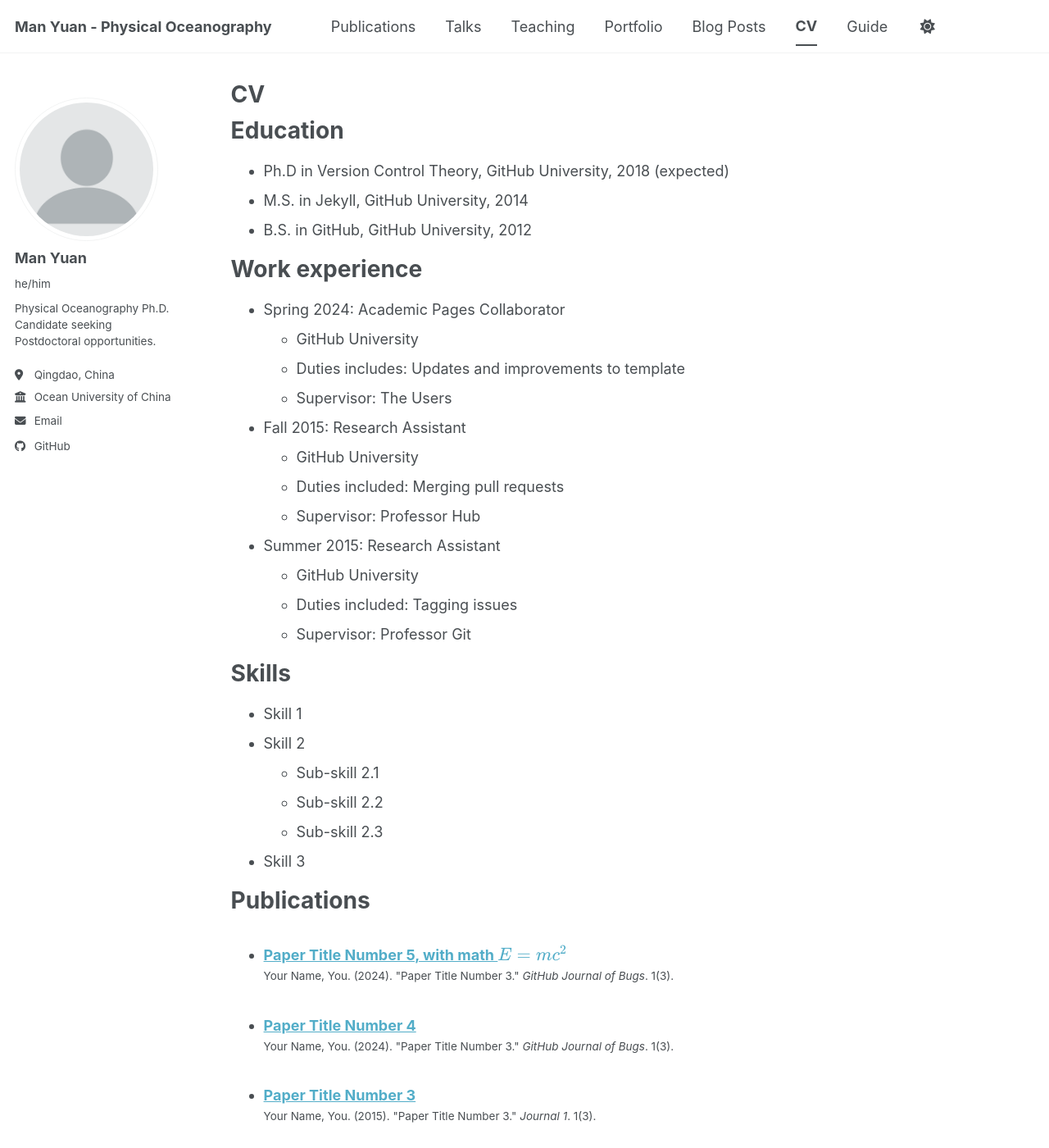
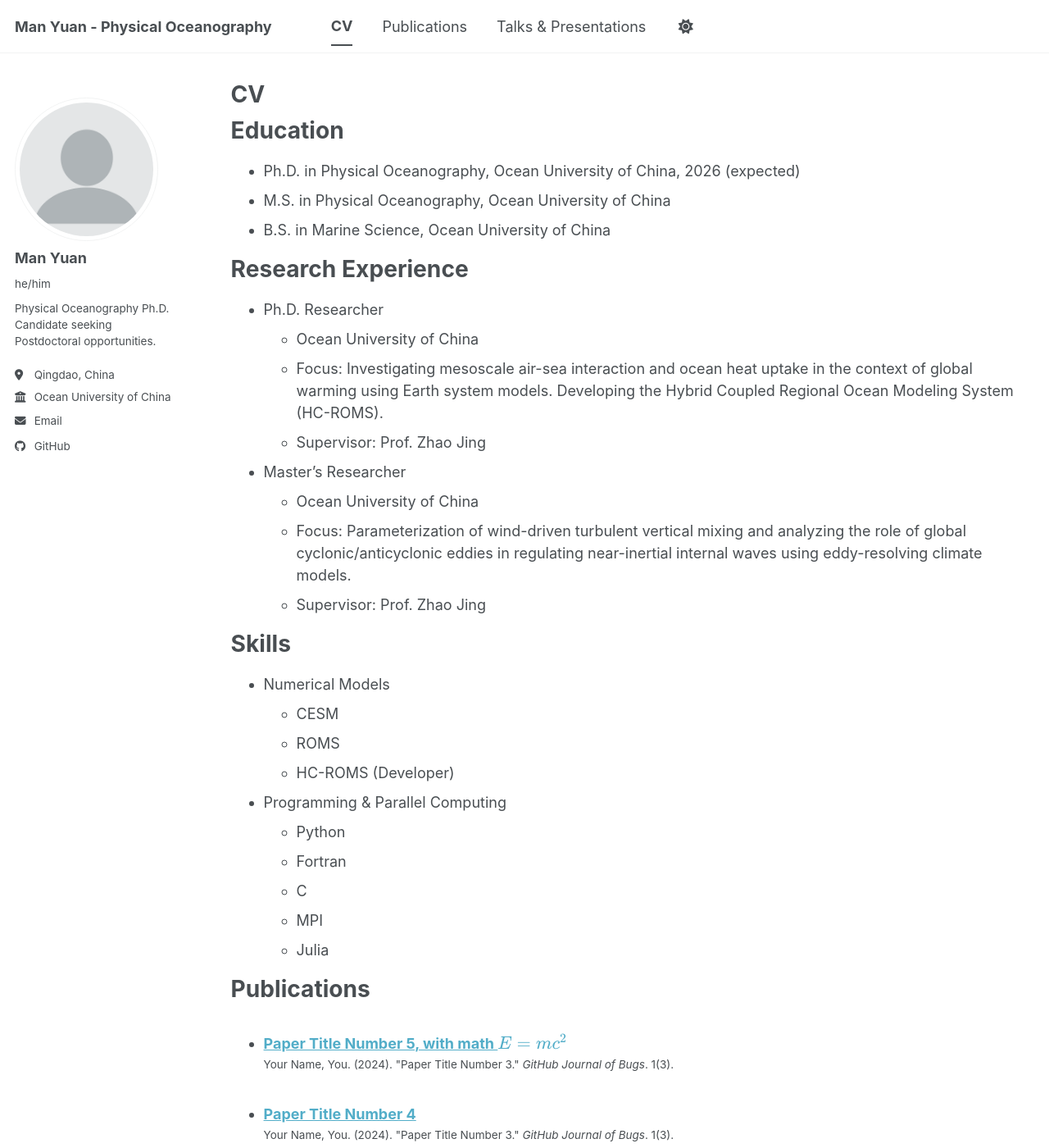
Before and after one commit to Paradym97/Paradym97.github.io, a Jekyll site: the page built from _pages/cv.md, in a window 1280 px wide and 1400 px high. Shown: the whole window at 82% size. Built offline with Jekyll 4.4.1, drawn with Linux system fonts in a browser that asks for light colours; a script bundle is joined from its source files by our own code; library files that are not in the unit come from our copies; some of the changed text lies outside the part shown.

Commit message:
rewrite page

```diff
--- a/_pages/cv.md
+++ b/_pages/cv.md
@@ -11,35 +11,34 @@ redirect_from:
 
 Education
 ======
-* Ph.D in Version Control Theory, GitHub University, 2018 (expected)
-* M.S. in Jekyll, GitHub University, 2014
-* B.S. in GitHub, GitHub University, 2012
+* Ph.D. in Physical Oceanography, Ocean University of China, 2026 (expected)
+* M.S. in Physical Oceanography, Ocean University of China
+* B.S. in Marine Science, Ocean University of China
 
-Work experience
+Research Experience
 ======
-* Spring 2024: Academic Pages Collaborator
-  * GitHub University
-  * Duties includes: Updates and improvements to template
-  * Supervisor: The Users
+* Ph.D. Researcher
+  * Ocean University of China
+  * Focus: Investigating mesoscale air-sea interaction and ocean heat uptake in the context of global warming using Earth system models. Developing the Hybrid Coupled Regional Ocean Modeling System (HC-ROMS).
+  * Supervisor: Prof. Zhao Jing
 
-* Fall 2015: Research Assistant
-  * GitHub University
-  * Duties included: Merging pull requests
-  * Supervisor: Professor Hub
-
-* Summer 2015: Research Assistant
-  * GitHub University
-  * Duties included: Tagging issues
-  * Supervisor: Professor Git
+* Master's Researcher
+  * Ocean University of China
+  * Focus: Parameterization of wind-driven turbulent vertical mixing and analyzing the role of global cyclonic/anticyclonic eddies in regulating near-inertial internal waves using eddy-resolving climate models.
+  * Supervisor: Prof. Zhao Jing
 
 Skills
 ======
-* Skill 1
-* Skill 2
-  * Sub-skill 2.1
-  * Sub-skill 2.2
-  * Sub-skill 2.3
-* Skill 3
+* Numerical Models
+  * CESM
+  * ROMS
+  * HC-ROMS (Developer)
+* Programming & Parallel Computing
+  * Python
+  * Fortran
+  * C
+  * MPI
+  * Julia
 
 Publications
 ======
@@ -47,18 +46,8 @@ Publications
     {% include archive-single-cv.html %}
   {% endfor %}</ul>
 
-Talks
+Presentations & Conferences
 ======
   <ul>{% for post in site.talks reversed %}
     {% include archive-single-talk-cv.html  %}
   {% endfor %}</ul>
-
-Teaching
-======
-  <ul>{% for post in site.teaching reversed %}
-    {% include archive-single-cv.html %}
-  {% endfor %}</ul>
-
-Service and leadership
-======
-* Currently signed in to 43 different slack teams
```
Also changed, not shown: _data/navigation.yml (+3 -20 lines), _pages/about.md (+23 -44 lines).
